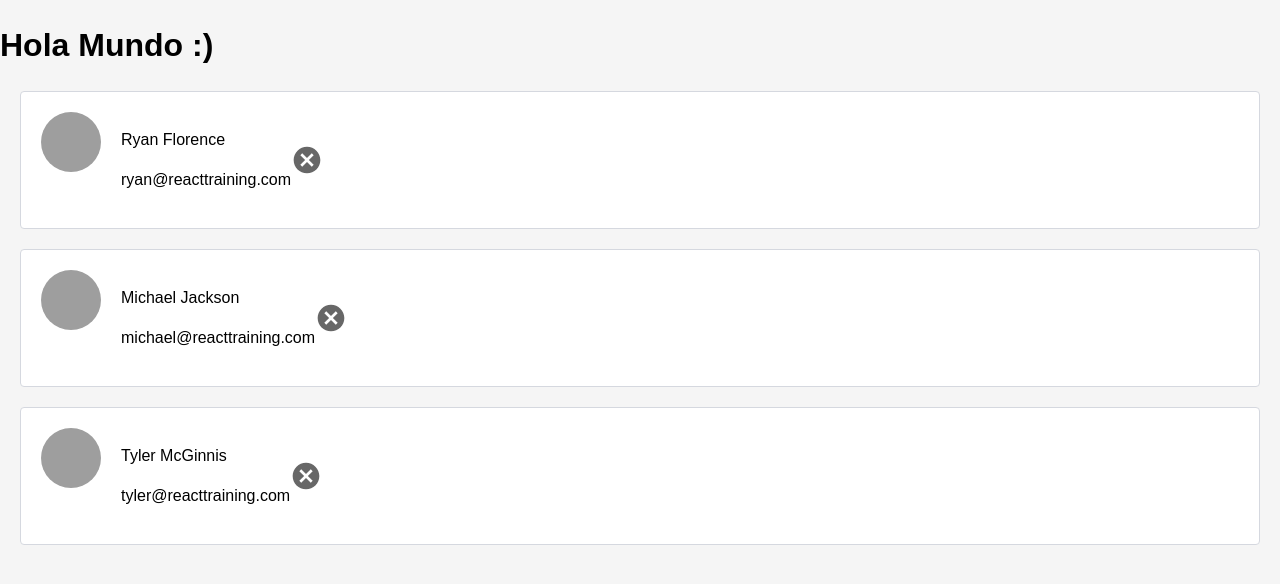
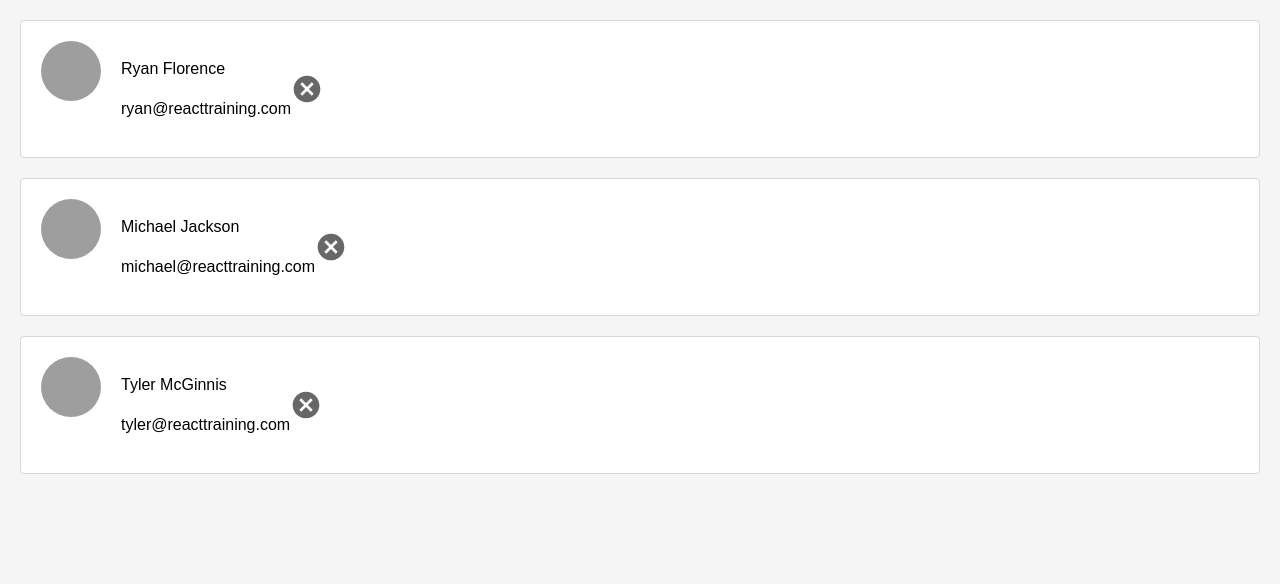
Before and after one commit to hlebon/contacts, a React (Create React App) app: page / in a window 1280 px wide. Shown: the top 584 px of the page. Built offline with nearby package versions, Linux system fonts and the light colour scheme.

Commit message:
Stateless Functional Components
Cambio de los componentes actuales a stateless functional components.

```diff
--- a/src/App.js
+++ b/src/App.js
@@ -22,15 +22,14 @@ const contacts = [
   }
 ]
 
-
-class App extends Component {
-  render() {
+//const App = (props) => Component
+class App extends Component{
+  render(){
     return (
       <div>
-          <h1>Hola Mundo :)</h1>
-          <ListContacts contacts={contacts} pan="hola"/>
+          <ListContacts contacts={contacts}/>
      </div>
-    );
+    )
   }
 }
 
--- a/src/ListContacts.js
+++ b/src/ListContacts.js
@@ -1,11 +1,9 @@
 import React, { Component } from "react";
 
-class ListContacts extends Component{
-    render(){
-        console.log(this.props);
+function ListContacts(props) {
         return (
             <ol className="contact-list">
-                {this.props.contacts.map(contact => (
+                {props.contacts.map(contact => (
                     <li key={contact.id} className="contact-list-item">
                         <div className="contact-avatar" style={{backgroundImage: `url(${contact.avatarURL})`}}>
                         </div>
@@ -18,7 +16,6 @@ class ListContacts extends Component{
                 ))}
             </ol>
         )
-    }
 }
 
 export default ListContacts;
```
